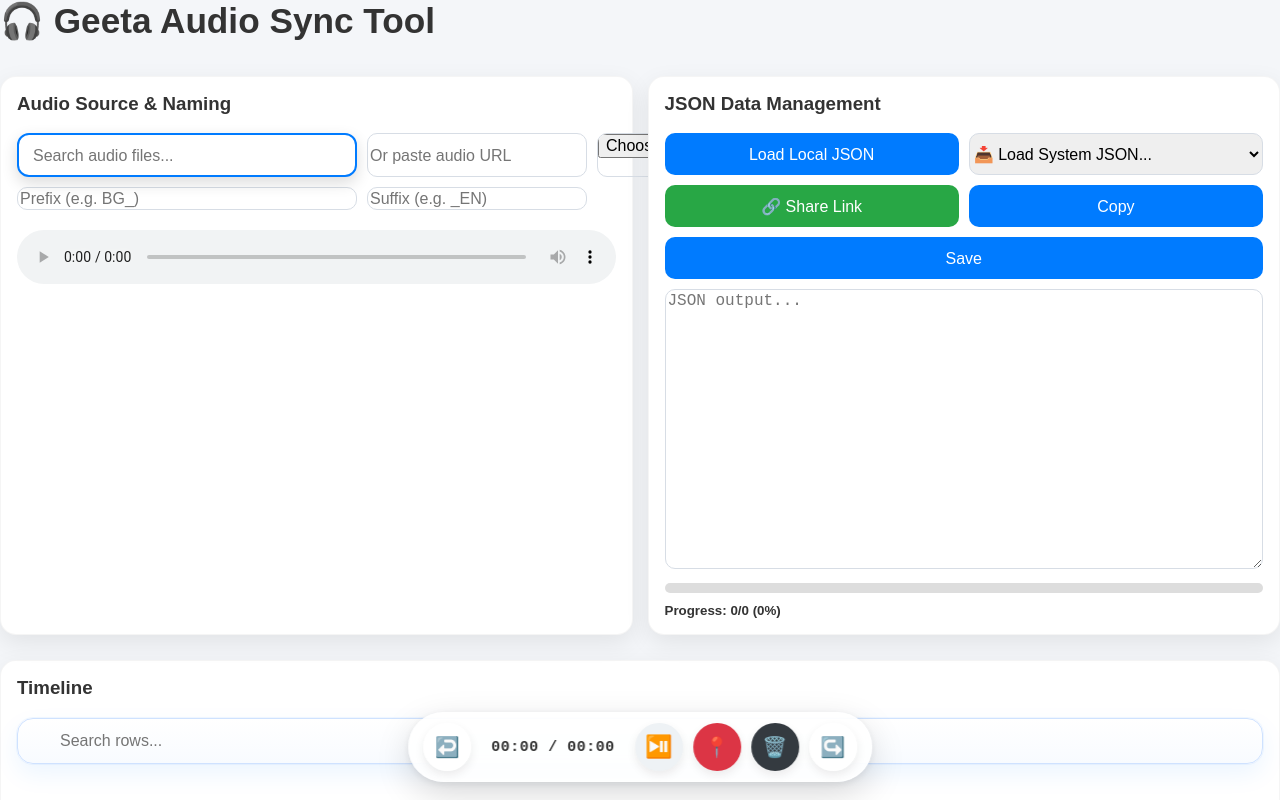
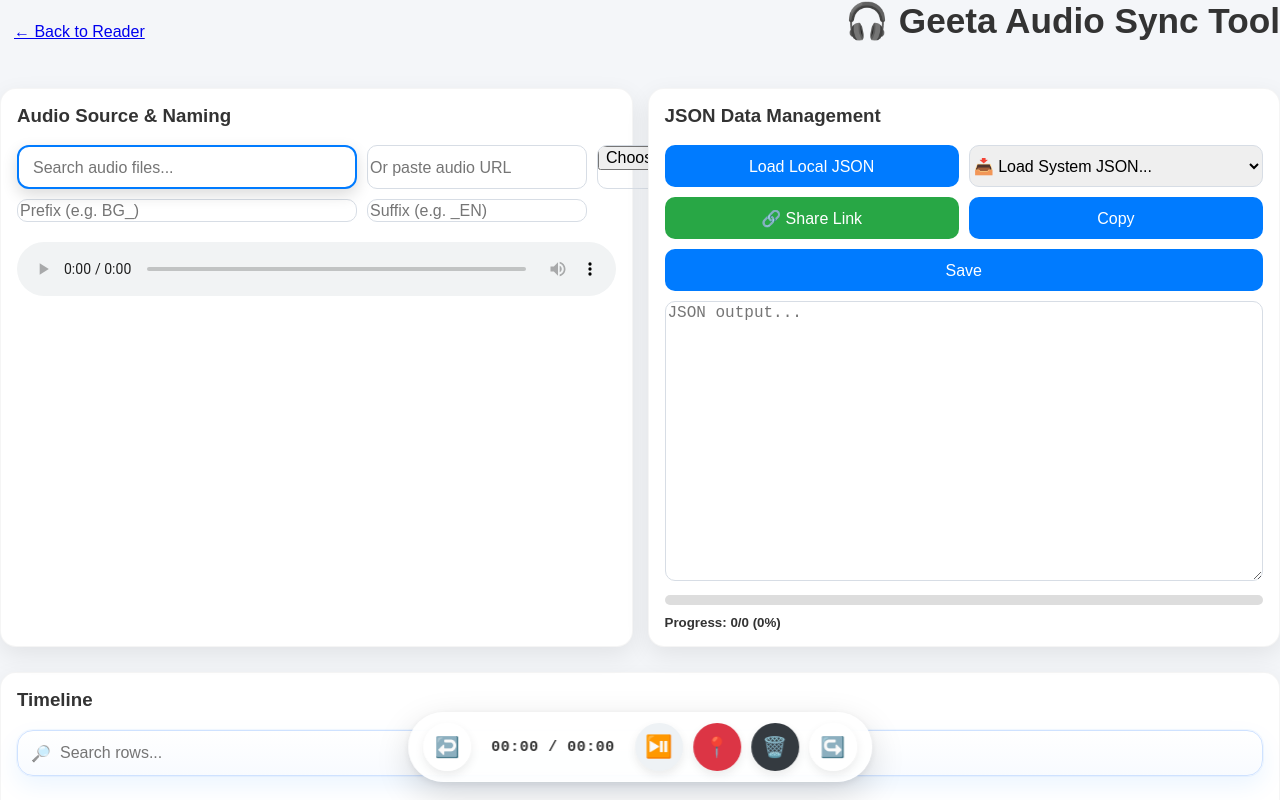
Before and after one commit to GEETAASHRAM/THAILAND, a plain HTML site: page audio_sync.html in a window 1280 px wide. Shown: the top 800 px of the page. Drawn offline with Linux system fonts and the light colour scheme.

Commit message:
Update audio_sync.html

```diff
--- a/audio_sync.html
+++ b/audio_sync.html
@@ -24,7 +24,11 @@
 
 <body class="sync-page">
   <div class="page-wrap">
-    <h1 class="sync-title">🎧 Geeta Audio Sync Tool</h1>
+
+    <div class="sync-header">
+      <a href="index.html" class="btn btn-outline-secondary btn-back-home">← Back to Reader</a>
+      <h1 class="sync-title">🎧 Geeta Audio Sync Tool</h1>
+    </div>
 
     <div class="dashboard-grid">
       <div class="card">
@@ -106,7 +110,10 @@
         <div id="loadingIndicator" class="hidden loading-inline">Loading large JSON... Please wait.</div>
       </div>
 
-      <input type="text" id="tableSearch" placeholder="Search rows..." style="width:100%; margin-bottom:15px;" />
+      <div class="timeline-search-wrap">
+        <span class="timeline-search-icon">🔎</span>
+        <input type="text" id="tableSearch" placeholder="Search rows..." />
+      </div>
 
       <div style="overflow-x:auto; padding-bottom:100px;">
         <table id="timestampsTable">
```
